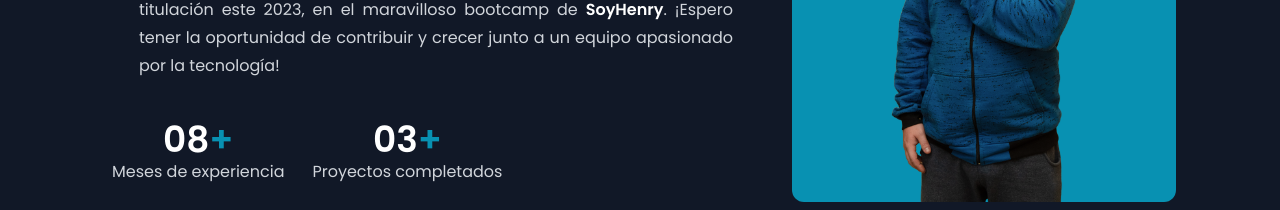
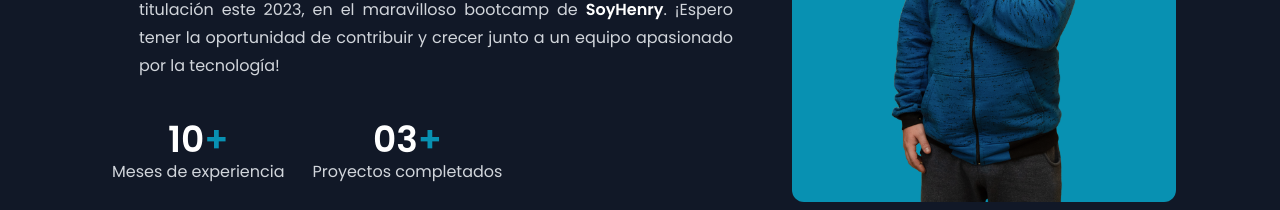
Before and after one commit to GuidoDealbera/Portfolio, a React (Vite) app: page / in a window 1280 px wide. Shown: the part 1100-1310 px from the top of the page. Built offline with nearby package versions, Linux system fonts and the light colour scheme.

Commit message:
experience

```diff
--- a/src/Components/About/About.jsx
+++ b/src/Components/About/About.jsx
@@ -2,7 +2,7 @@ import aboutImg from "../../assets/Guido5.1.png";
 
 const About = () => {
   const info = [
-    { text: "Meses de experiencia", count: "08" },
+    { text: "Meses de experiencia", count: "10" },
     { text: "Proyectos completados", count: "03" },
   ];
   return (
```
